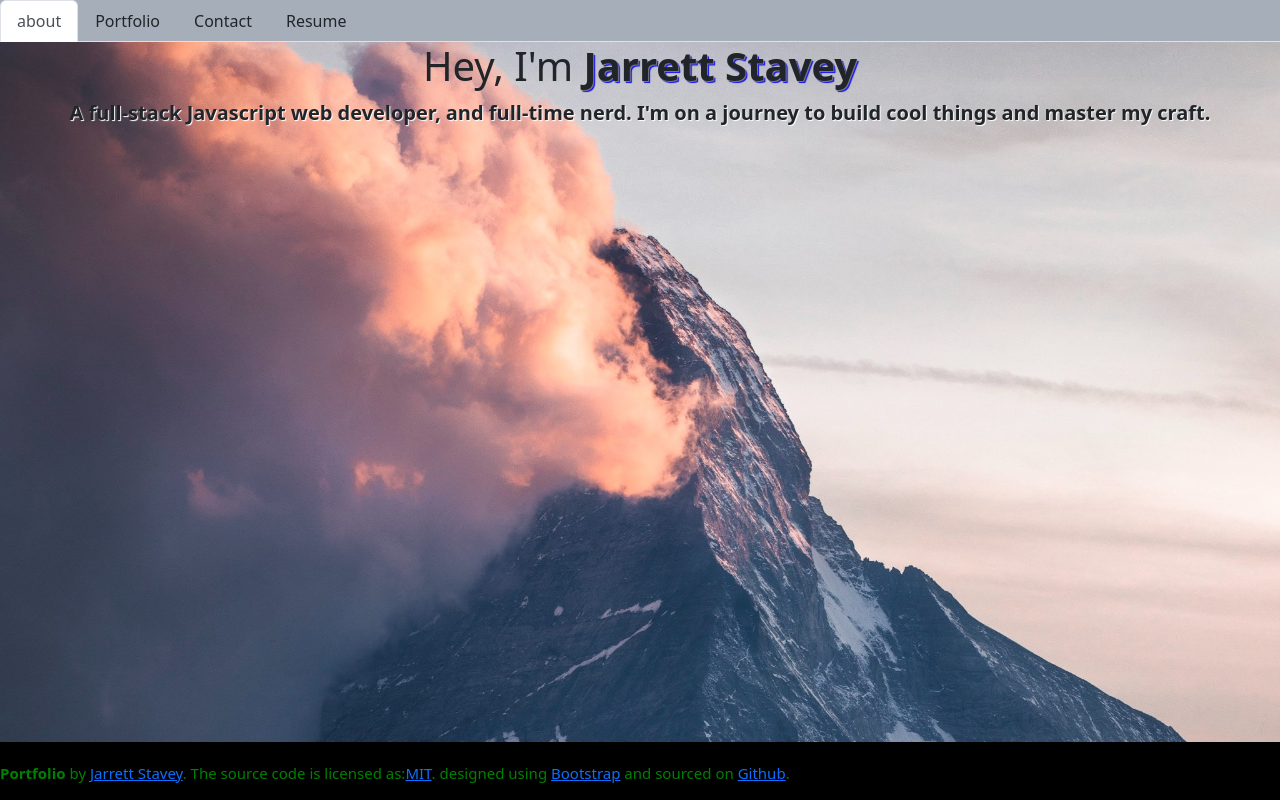
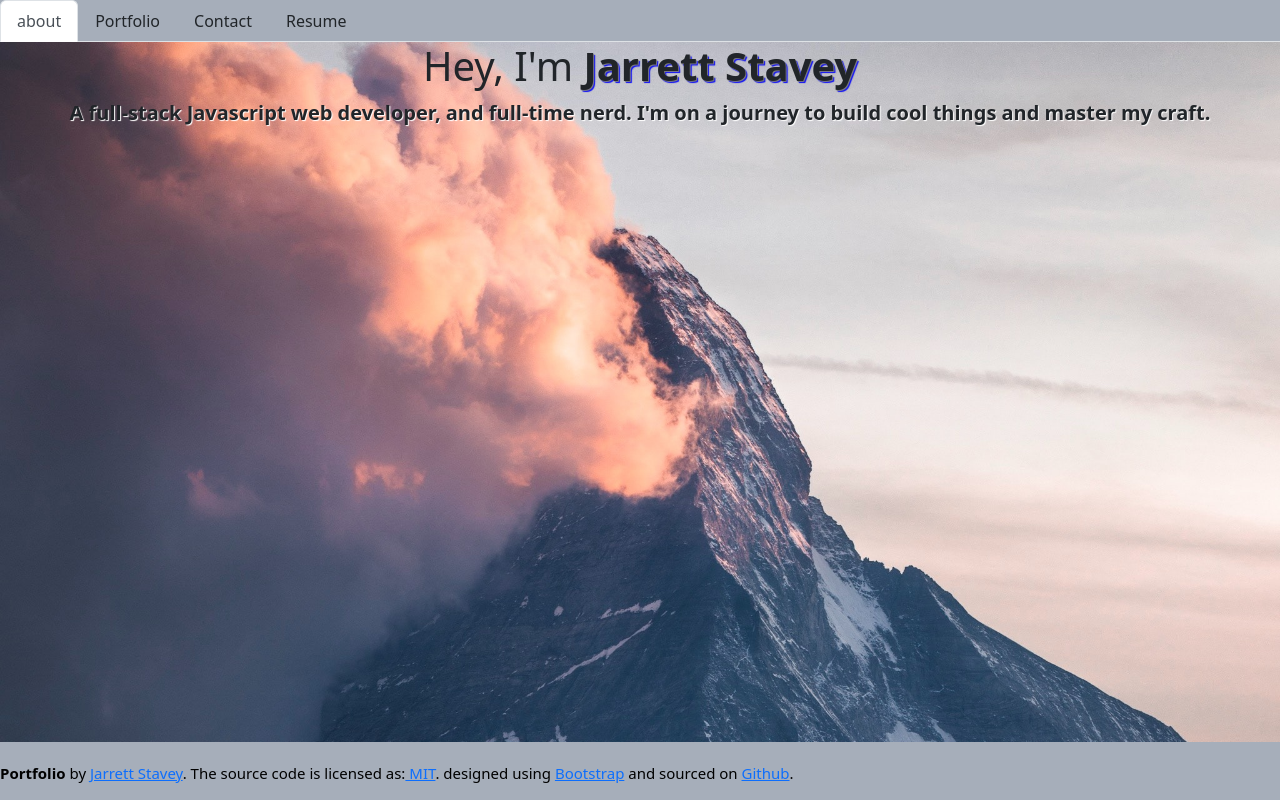
Before and after one commit to JStavey13/React-Portfolio, a React (Create React App) app: page / in a window 1280 px wide. Built offline with nearby package versions, Linux system fonts and the light colour scheme.

Commit message:
changed footer color

```diff
--- a/src/Components/footer.js
+++ b/src/Components/footer.js
@@ -9,15 +9,15 @@ function Footer() {
           bottom: "0",
           width: "100%",
 
-          backgroundColor: 'black'
+          backgroundColor: '#a6aeba'
 
 
         }}
           class="footer">
-  <div class="content has-text-centered" style={{ color: 'green', fontSize: '15px' }}>
+  <div class="content has-text-centered" style={{ color: 'black', fontSize: '15px' }}>
     <p class="footer-text">
       <strong>Portfolio</strong> by <a href="https://github.com/jstavey13">Jarrett Stavey</a>. The source code is licensed as:
-      <a href="http://opensource.org/licenses/mit-license.php">MIT</a>.
+      <a href="http://opensource.org/licenses/mit-license.php"> MIT</a>.
       designed using <a href='https://getbootstrap.com/'>Bootstrap</a> and sourced on <a href='https://github.com/jstavey13/react-portfolio'>Github</a>.
     </p>
   </div>
```
